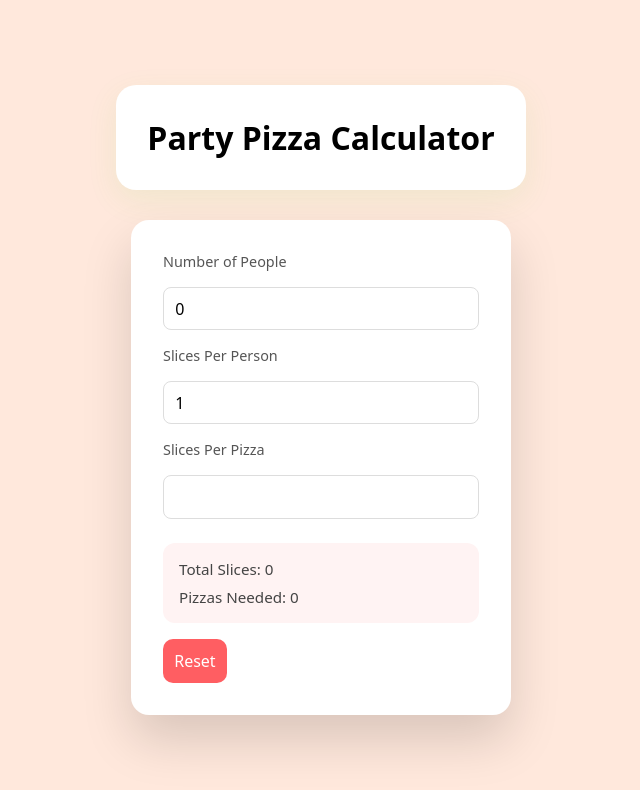
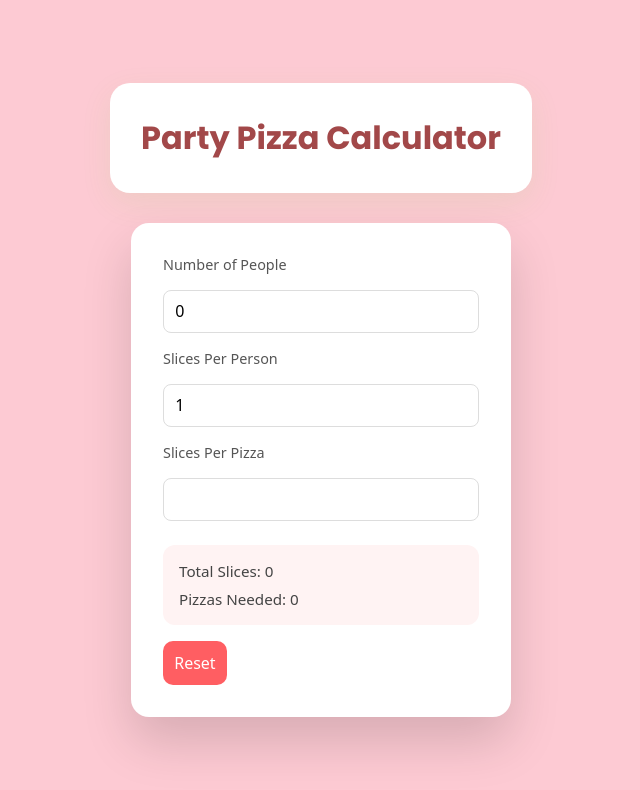
Before and after one commit to heonaliu/pizza-calculator, a React (Vite) app: page / in a window 1280 px wide. Shown: the top 790 px of the page, without its empty margins (319-959 px from the left). Built offline with nearby package versions, Linux system fonts and the light colour scheme.

Commit message:
add font family

```diff
--- a/index.html
+++ b/index.html
@@ -1,8 +1,12 @@
-<!doctype html>
+<!DOCTYPE html>
 <html lang="en">
   <head>
     <meta charset="UTF-8" />
     <link rel="icon" type="image/svg+xml" href="/vite.svg" />
+    <link
+      href="https://fonts.googleapis.com/css2?family=Poppins:wght@400;500;600;700&display=swap"
+      rel="stylesheet"
+    />
     <meta name="viewport" content="width=device-width, initial-scale=1.0" />
     <title>pizza-calculator</title>
   </head>
--- a/src/index.css
+++ b/src/index.css
@@ -14,7 +14,8 @@
 ========================= */
 body {
   min-height: 100vh;
-  background: #ffe8dc;
+  font-family: "Poppins", sans-serif;
+  background: #fdcad3;
   display: flex;
   justify-content: center;
   align-items: center;
@@ -32,6 +33,8 @@
   width: 100%;
   max-width: 600px;
   border: 1px solid rgba(255, 255, 255, 0.1);
+  color: #a24849;
+  font-family: "Poppins", sans-serif;
 }
 
 /* =========================
```
